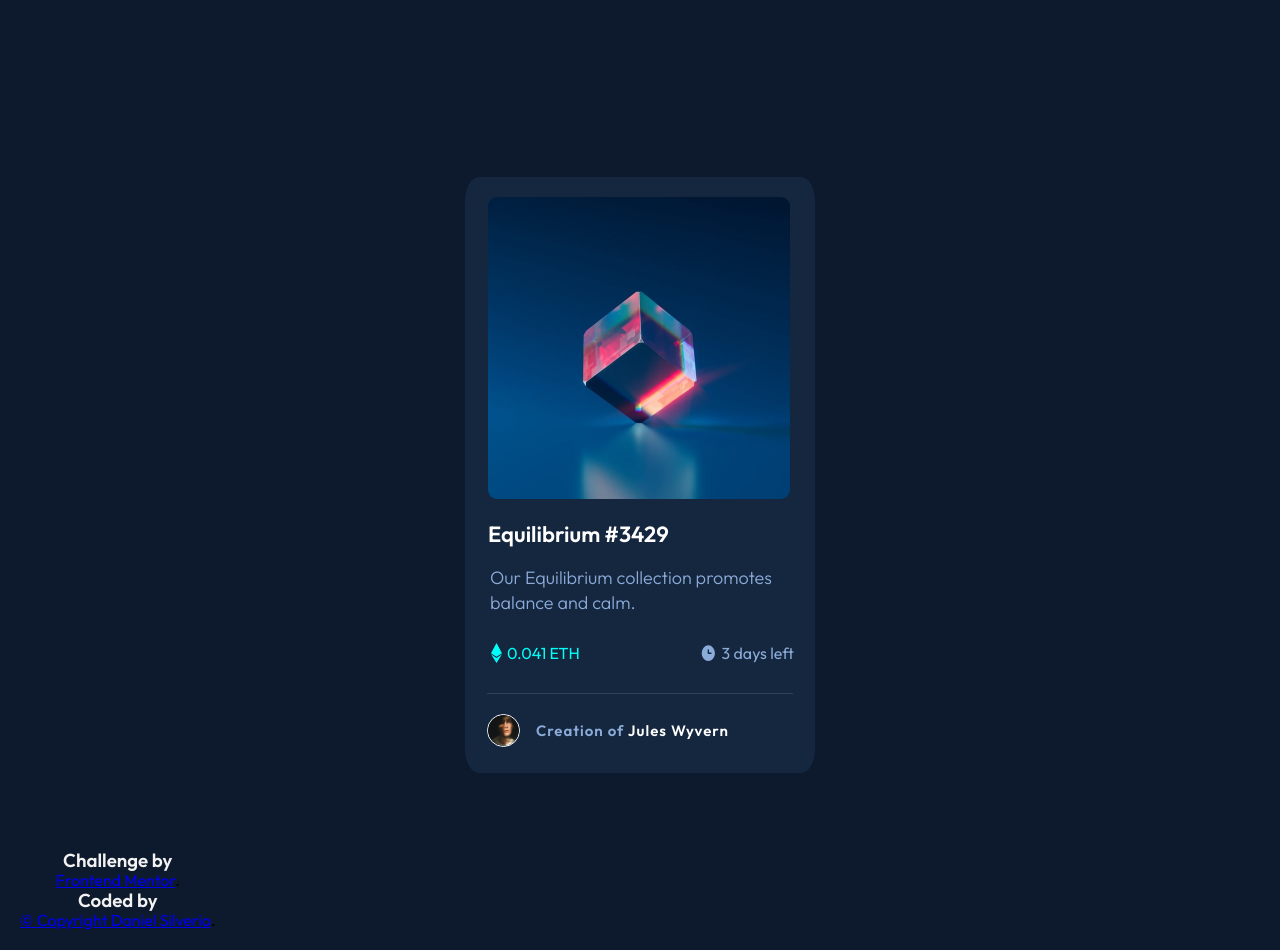
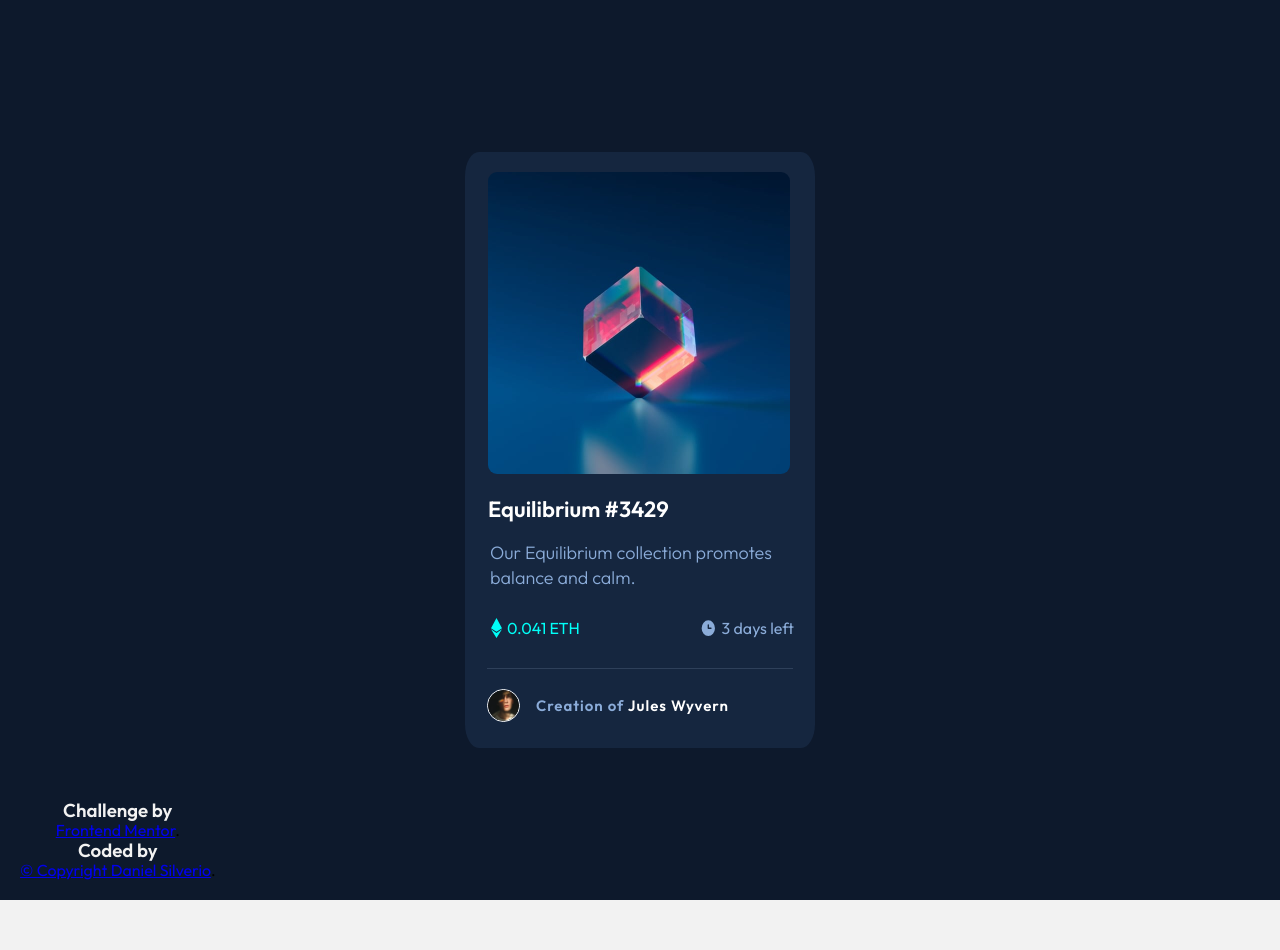
Before and after one commit to Danielsilverio81/card-component-frontend-m, a plain HTML site: page index.html in a window 1280 px wide. After the commit the page ends 900 px from the top, so only its background shows below. Drawn offline with Linux system fonts and the light colour scheme.

Commit message:
change height
commit

```diff
--- a/card-component.css
+++ b/card-component.css
@@ -7,7 +7,7 @@
 html {font-size: 62.5%;}
 
 body {
-    height:950px;
+    height:900px;
     width:100%;
     font-family: 'Outfit', sans-serif;
     background: #F2F2F2;
@@ -109,7 +109,7 @@ footer {
     display:inline-block;
     text-align: center;
     position: absolute;
-    top: 850px;
+    top: 800px;
     left: 20px;
     font-size: 1.6rem;
 }
```
